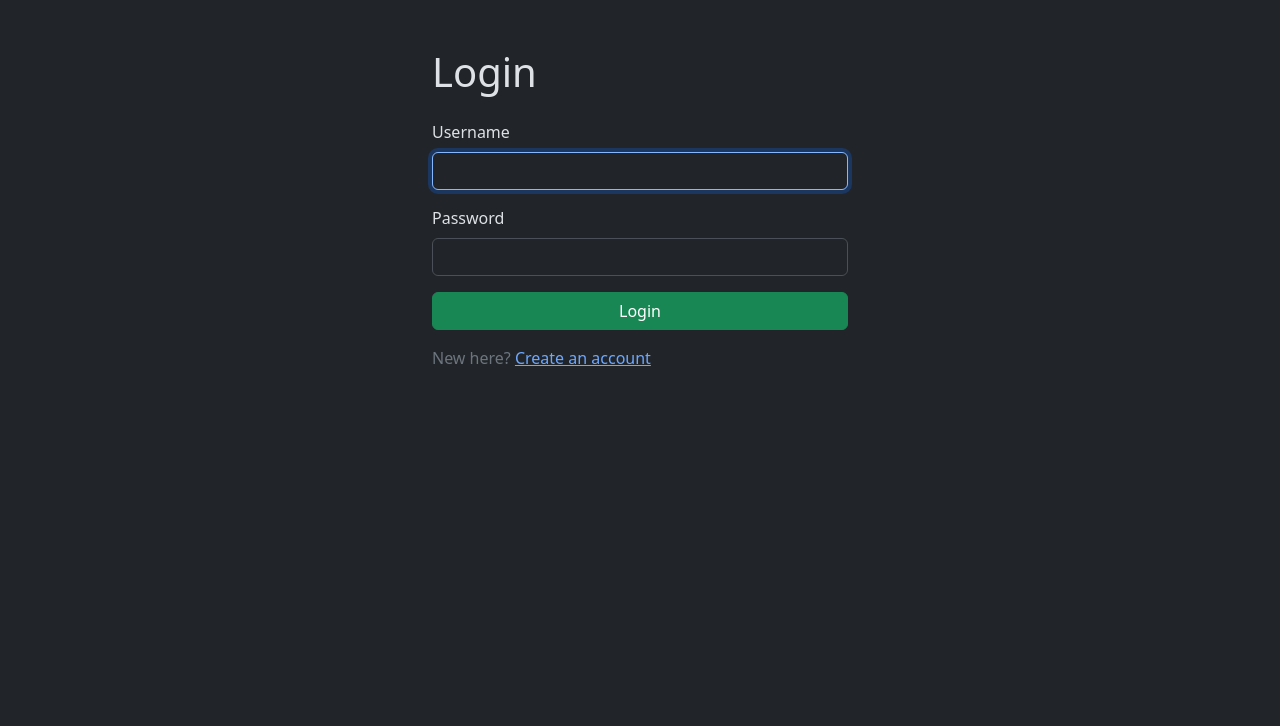
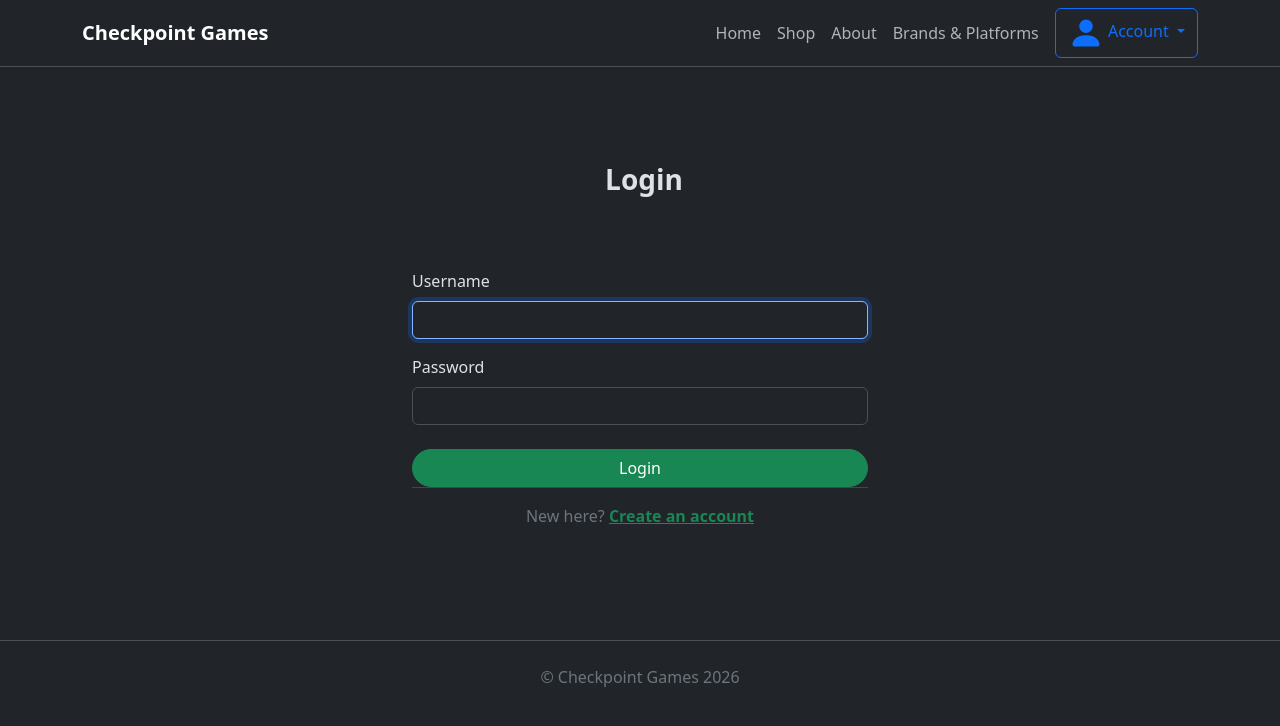
Before and after one commit to KenselSecE/checkpoint-games, a Spring Boot app: page /login in a window 1280 px wide. Shown: the top 726 px of the page. Run offline with Spring Boot 4, Linux system fonts and the light colour scheme; some of the project's set-up classes (security, data sources, template engines, error pages and the like) are left out, and stand-ins take their place; some libraries are stand-ins or nearby versions.

Commit message:
Update all pages

```diff
--- a/src/main/resources/templates/fragments/layout.html
+++ b/src/main/resources/templates/fragments/layout.html
@@ -1,11 +1,12 @@
 <!DOCTYPE html>
-<html lang="en" xmlns:th="http://www.thymeleaf.org">
+<html lang="en" xmlns:th="http://www.thymeleaf.org/extras/spring-security">
 <body>
 
 <th:block th:fragment="head">
     <meta charset="UTF-8">
     <meta name="viewport" content="width=device-width, initial-scale=1">
     <link href="https://cdn.jsdelivr.net/npm/bootstrap@5.3.3/dist/css/bootstrap.min.css" rel="stylesheet">
+    <link href="https://cdn.jsdelivir.net/npm/bootstrap-icons@1.11.3/font/bootstrap-icons.min.css" rel="stylesheet">
 </th:block>
 
 <nav th:fragment="navbar" class="navbar navbar-expand-lg border-bottom">
@@ -17,12 +18,63 @@
             <span class="navbar-toggler-icon"></span>
         </button>
         <div class="collapse navbar-collapse" id="mainNav">
-            <ul class="navbar-nav ms-auto">
+            <ul class="navbar-nav ms-auto align-items-lg-center">
+            <!-- Everyone -->
                 <li class="nav-item"><a class="nav-link" th:href="@{/}">Home</a></li>
                 <li class="nav-item"><a class="nav-link" th:href="@{/products}">Shop</a></li>
-                <li class="nav-item"><a class="nav-link" th:href="@{/products/new}">Add Product</a></li>
+            <!-- Staff and Admin Only -->
+                <li class="nav-item" sec:authorize="hasAnyRole('STAFF', 'ADMIN')"><a class="nav-link" th:href="@{/products/new}">Add Product</a></li>
+            <!-- Admin Only -->
+                <li class="nav-item" sec:authorize="hasRole('ADMIN')"><a class="nav-link" th:href="@{/admin}">Admin</a></li>
+            <!-- Everyone -->
                 <li class="nav-item"><a class="nav-link" th:href="@{/about}">About</a></li>
                 <li class="nav-item"><a class="nav-link" th:href="@{/info}">Brands &amp; Platforms</a></li>
+
+            <!-- Not Logged In -->
+                <li class="nav-item dropdown ms-lg-2" sec:authorize="!isAuthenticated()">
+                    <button class="btn btn-outline-primary dropdown-toggle" data-bs-toggle="dropdown" aria-expanded="false">
+                        <svg xmlns="http://www.w3.org/2000/svg" width="36" height="36" fill="currentColor" class="bi bi-person-fill" viewBox="0 0 16 16">
+                            <path d="M3 14s-1 0-1-1 1-4 6-4 6 3 6 4-1 1-1 1zm5-6a3 3 0 1 0 0-6 3 3 0 0 0 0 6"/>
+                        </svg>
+                        Account
+                    </button>
+                    <ul class="dropdown-menu dropdown-menu-end">
+                        <li>
+                            <a class="dropdown-item" th:href="@{/login}">
+                                <i class="bi bi-box-arrow-in-right me-2"></i>Log In
+                            </a>
+                        </li>
+                        <li>
+                            <a class="dropdown-item" th:href="@{/register}">
+                                <i class="bi bi-person-plus me-2"></i>Register
+                            </a>
+                        </li>
+                    </ul>
+                </li>
+
+                <!-- Logged In -->
+                <li class="nav-item dropdown ms-lg-2" sec:authorize="isAuthenticated()">
+                    <button class="btn btn-success dropdown-toggle" data-bs-toggle="dropdown" aria-expanded="false">
+                        <svg xmlns="http://www.w3.org/2000/svg" width="36" height="36" fill="currentColor" class="bi bi-person-fill" viewBox="0 0 16 16">
+                            <path d="M3 14s-1 0-1-1 1-4 6-4 6 3 6 4-1 1-1 1zm5-6a3 3 0 1 0 0-6 3 3 0 0 0 0 6"/>
+                        </svg>Hello, <span sec:authentication="principal.fullName">Name</span>(<span sec:authentication="principal.role.displayName">Role</span>)
+                    </button>
+                    <ul class="dropdown-menu dropdown-menu-end">
+                        <li>
+                            <a class="dropdown-item" th:href="@{/profile}">
+                                <i class="bi bi-person-circle me-2"></i>Profile
+                            </a>
+                        </li>
+                        <li><hr class="dropdown-divider"></li>
+                        <li>
+                            <form th:action="@{/logout}" method="post">
+                                <button type="submit" class="dropdown-item">
+                                    <i class="bi bi-box-arrow-right me-2">Logout</i>
+                                </button>
+                            </form>
+                        </li>
+                    </ul>
+                </li>
             </ul>
         </div>
     </div>
--- a/src/main/resources/templates/login.html
+++ b/src/main/resources/templates/login.html
@@ -7,25 +7,43 @@
     <link href="https://cdn.jsdelivr.net/npm/bootstrap@5.3.3/dist/css/bootstrap.min.css" rel="stylesheet">
 </head>
 <body>
-<div class="container py-5" style="max-width: 440px;">
-    <h1 class="mb-4">Login</h1>
+    <nav th:replace="~{fragments/layout :: navbar}"></nav>
+    <main class="container py-5" style="max-width: 480px;">
+        <div class="card-body p-4 p-md-5">
+            <h1 class="h3 fw-bold text-center mb-4">
+                <i class="bi bi-box-arrow-in-right text-success me-2"></i>Login
+            </h1>
 
-    <div th:if="${param.error}" class="alert alert-danger">Invalid username or password.</div>
-    <div th:if="${param.logout}" class="alert alert-info">You have been logged out.</div>
-    <div th:if="${param.registered}" class="alert alert-success">Account created! Please log in.</div>
+            <!-- Alerts Restyled-->
+            <div th:if="${param.error}" class="alert alert-danger rounded-3 py-2">
+                <i class="bi bi-exclamation-triangle-fill me-2"></i>Invalid username or password.
+            </div>
+            <div th:if="${param.logout}" class="alert alert-info rounded-3 py-2">
+                <i class="bi bi-info-circle-fill me-2"></i>You have been logged out.
+            </div>
+            <div th:if="${param.registered}" class="alert alert-success rounded-3 py-2">
+                <i class="bi bi-check-circle-fill me-2"></i>Account created! Please log in.
+            </div>
+        </div>
 
+        <!-- Input names unchanged -->
         <form th:action="@{/login}" method="post">
             <div class="mb-3">
                 <label class="form-label" for="username">Username</label>
                 <input type="text" id="username" name="username" class="form-control" required autofocus>
             </div>
-        <div class="mb-3">
+            <div class="mb-4">
                 <label class="form-label" for="password">Password</label>
                 <input type="password" id="password" name="password" class="form-control" required>
             </div>
-        <button type="submit" class="btn btn-success w-100">Login</button>
+            <button type="submit" class="btn btn-success w-100 rounded-pill px-4">Login</button>
         </form>
-    <p class="mt-3 text-secondary">New here? <a th:href="@{/register}">Create an account</a></p>
+        <div class="card-footer bg-transparent border-top border-secondary-subtle text-center py-3">
+            <p class="mb-0 text-secondary">New here?
+                <a th:href="@{/register}" class="text-success fw-semibold">Create an account</a>
+            </p>
         </div>
+    </main>
+    <footer th:replace="~{fragments/layout :: footer}"></footer>
 </body>
 </html>
```
Also changed, not shown: src/main/java/com/checkpointgames/checkpoint_games/controller/ProfileController.java (added, +14 -0 lines), src/main/resources/templates/access-denied.html (+7 -6 lines), src/main/resources/templates/profile.html (added, +64 -0 lines), src/main/resources/templates/register.html (+11 -4 lines). Lines whose indentation alone changed are shown as unchanged.
